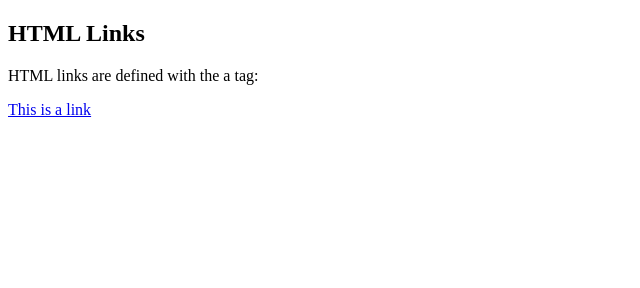
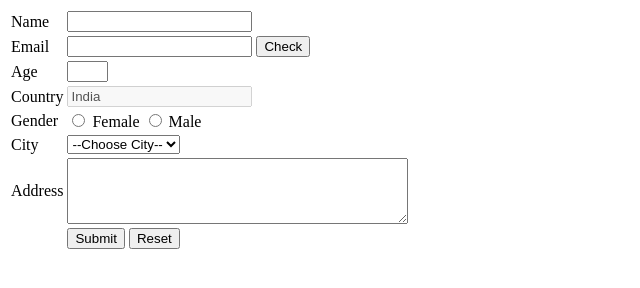
Before and after one commit to ezazkhan0786/HTML, a plain HTML site: page index.html in a window 1280 px wide. Shown: the whole page, without its empty margins (0-640 px from the left). Drawn offline with Linux system fonts and the light colour scheme.

Commit message:
Add files via upload

```diff
--- a/index.html
+++ b/index.html
@@ -1,11 +1,85 @@
-<!DOCTYPE html>
-<html>
-<body>
-
-<h2>HTML Links</h2>
-<p>HTML links are defined with the a tag:</p>
-
-<a href="https://www.w3schools.com">This is a link</a>
-
-</body>
-</html>
+<form>
+    <table>
+        <tr>
+            <td>
+                <label for="uname">Name</label>
+            </td>
+            <td>
+                <input type="text" id="uname" name="username">
+            </td>
+        </tr>
+        <tr>
+            <td>
+                <label for="uemail">Email</label>
+            </td>
+            <td>
+                <input type="text" id="uemail" name="usermail">
+                <button type="button">Check</button>
+            </td>
+        </tr>
+        <tr>
+            <td>
+                <label for="age">Age</label>
+            </td>
+            <td>
+                <input type="text" name="userage" id="age" size="2" maxlength="2">
+            </td>
+        </tr>
+        <tr>
+            <td>
+                <label>Country</label>
+            </td>
+            <td>
+                <input type="text" value="India" name="country" disabled>
+            </td>
+        </tr>
+        <tr>
+            <td>
+                <label>Gender</label>
+            </td>
+            <td>
+                <label>
+                    <input type="radio" value="f" name="gender"> Female</label>
+                    <label>
+                    <input value="m" type="radio" name="gender"> Male</label>
+            </td>
+        </tr>
+        <tr>
+            <td>
+                    <label for="city">City</label>
+            </td>
+            <td>
+                    <select id="city" name="city">
+                        <option disabled selected>--Choose City--</option>
+                            <optgroup label="Metros">
+                                <option>New Delhi</option>
+                                <option>Bihar</option>
+                                <option>Channai</option>
+                                <option>gopalganj</option>
+                            </optgroup>
+                            <optgroup label="Others">
+                                <option>Noida</option>
+                                <option>Gurgram</option>
+                                <option>Faridabad</option>
+                                <option>Gaziabad</option>
+                            </optgroup>
+                    </select>
+            </td>
+        </tr>
+        <tr>
+            <td>
+                <label>Address</label>
+            </td>
+            <td>
+                <textarea rows="4" cols="40"></textarea>
+            </td>
+        </tr>
+        <tr>
+            <td></td>
+            <td>
+                <input type="submit" value="Submit">
+                <input type="reset">
+            </td>
+        </tr>
+    </table>
+</form>
```
